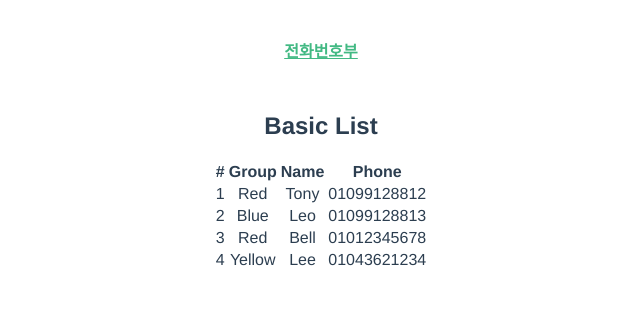
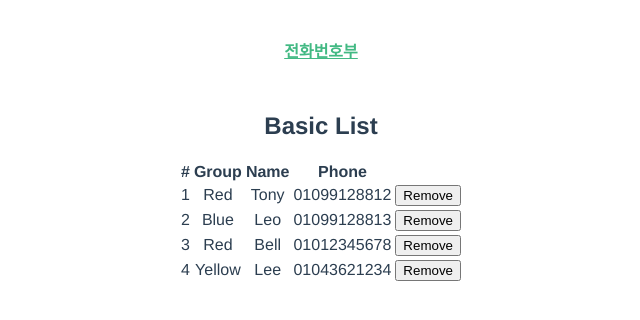
Before and after one commit to x-change/sample, a Vue app: page / in a window 1280 px wide. Shown: the top 320 px of the page, without its empty margins (319-959 px from the left). Built offline with nearby package versions, Linux system fonts and the light colour scheme.

Commit message:
event handling

```diff
--- a/src/views/UserList.vue
+++ b/src/views/UserList.vue
@@ -1,7 +1,7 @@
 <template>
   <div class="user-list">
     <h2>{{ title }}</h2>
-     <table>
+      <table>
         <thead>
         <tr>
             <th>#</th>
@@ -16,6 +16,9 @@
               <td>{{ user.group }}</td>
               <td>{{ user.name }}</td>
               <td>{{ user.phone }}</td>
+              <td>
+                <button @click="handleRemoveUser(user.id)">Remove</button>
+              </td>
           </tr>
       </tbody>
     </table>
@@ -43,6 +46,11 @@ export default {
         },
       ],
     }
+  },
+  methods: {
+    handleRemoveUser(id) {
+      this.users = this.users.filter((user) => user.id !== id);
+    },
   }
 }
 </script>
```
